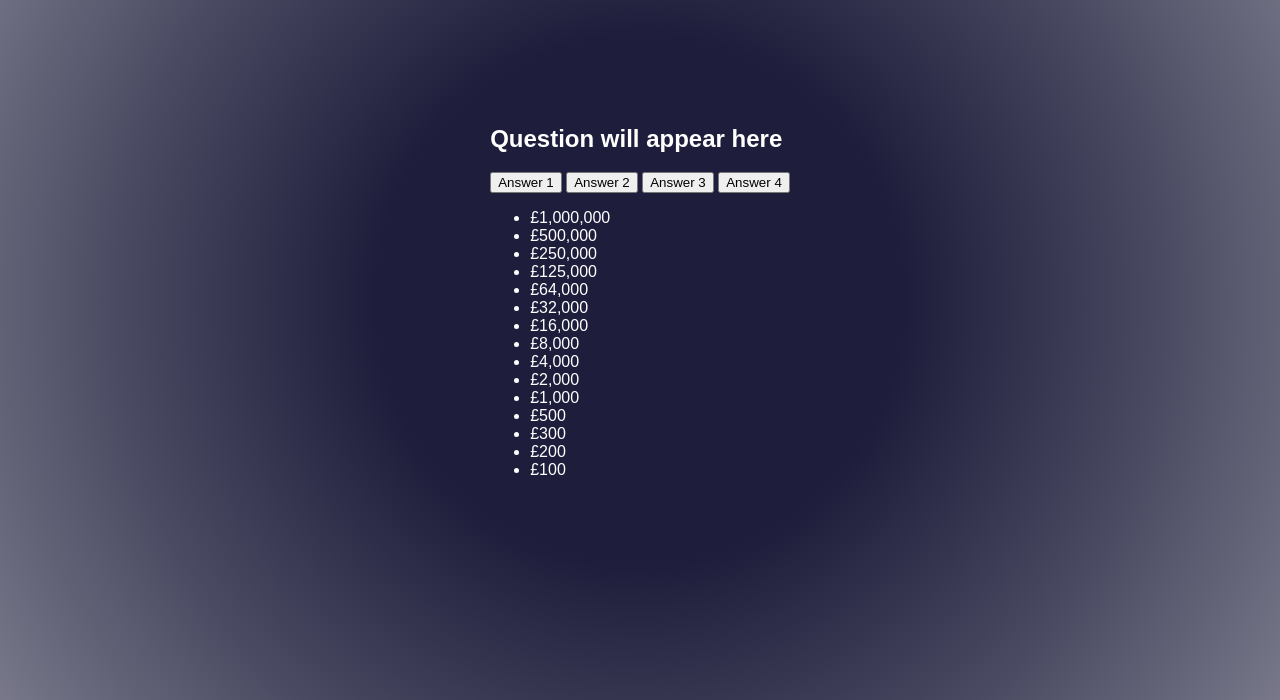
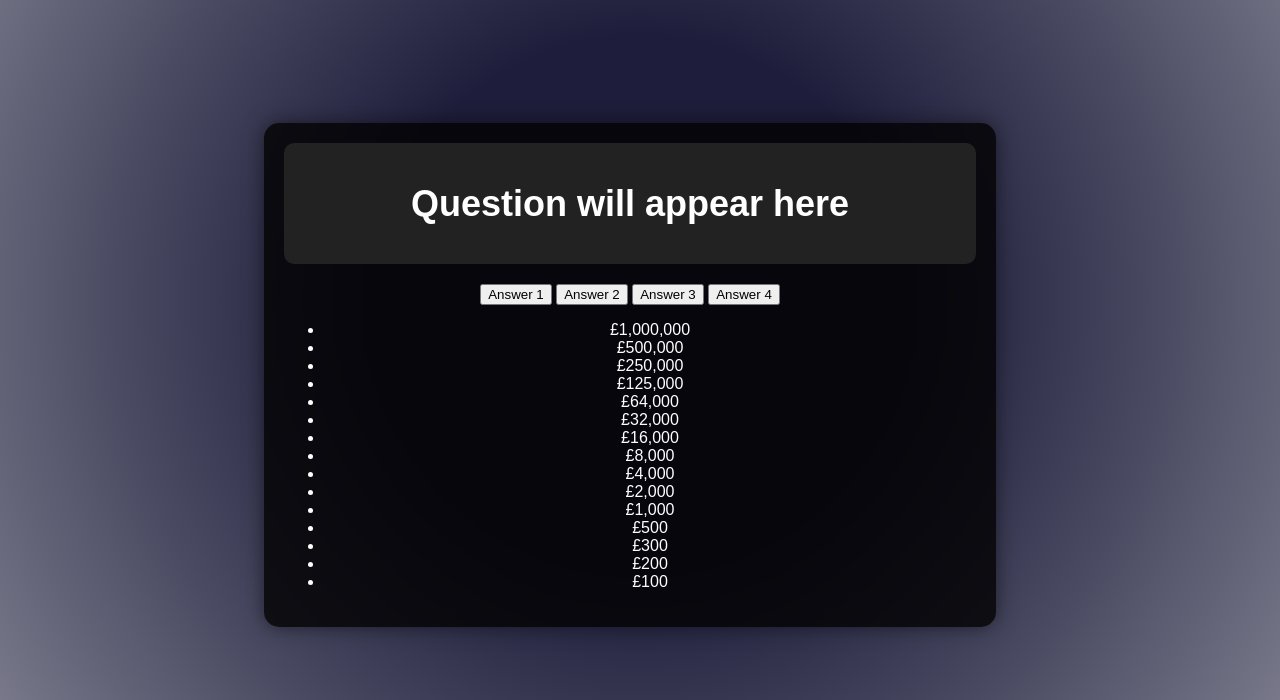
Before and after one commit to wgwhitecoding/Who-Wants-To-Be-A-Millionaire, a plain HTML site: page index.html in a window 1280 px wide. Shown: the part 100-800 px from the top of the page. Drawn offline with Linux system fonts and the light colour scheme.

Commit message:
added css for question/game container and game wrapper

```diff
--- a/assets/css/styles.css
+++ b/assets/css/styles.css
@@ -9,7 +9,7 @@ body {
     align-items: center;
     height: 100vh;
     margin: 0;
-    overflow: hidden; /* Prevent scrolling */
+    overflow: hidden;
     position: relative;
 }
 
@@ -20,6 +20,36 @@ body {
 }
 
 .logo {
-    width: 150px; /* Adjust the size as needed */
+    width: 150px;
     height: auto;
 }
+
+.game-wrapper {
+    display: flex;
+    justify-content: center;
+    align-items: flex-start;
+    width: 90%;
+    max-width: 1200px;
+    margin-top: auto;
+    margin-bottom: auto;
+}
+
+.game-container {
+    background-color: rgba(0, 0, 0, 0.8);
+    border-radius: 15px;
+    padding: 20px;
+    width: 60%;
+    max-width: 700px;
+    text-align: center;
+    box-shadow: 0 0 20px rgba(0, 0, 0, 0.5);
+    margin-right: 20px;
+    margin-top: 150px;
+}
+
+.question-container {
+    margin-bottom: 20px;
+    padding: 10px;
+    background-color: #222;
+    border-radius: 10px;
+    font-size: 1.5em;
+}
```
